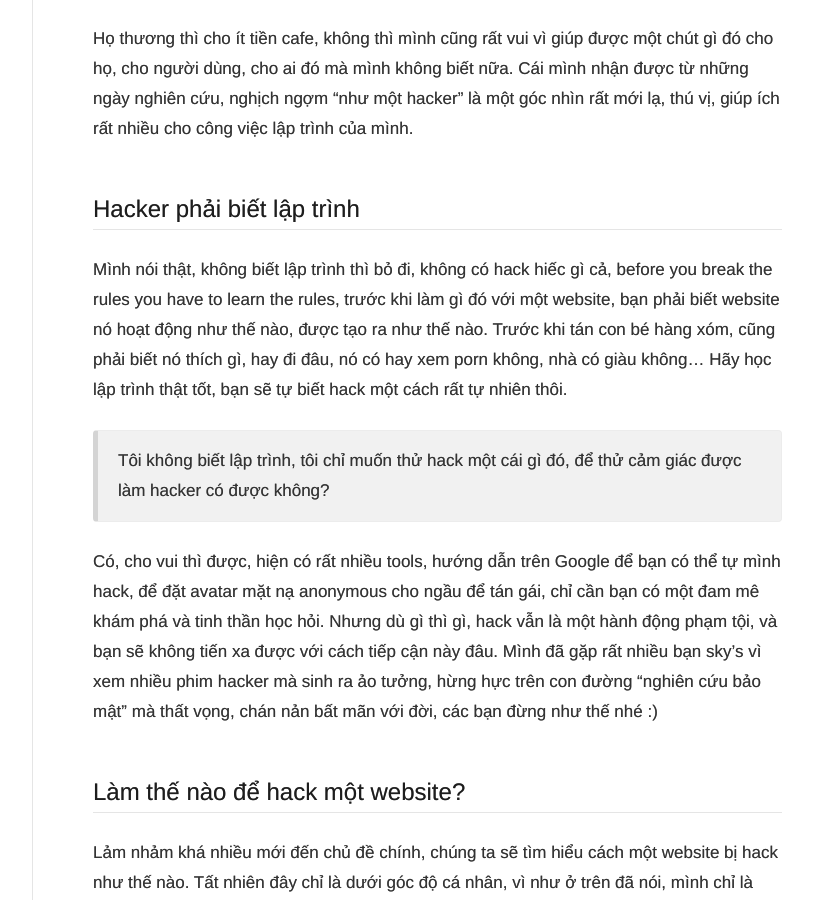
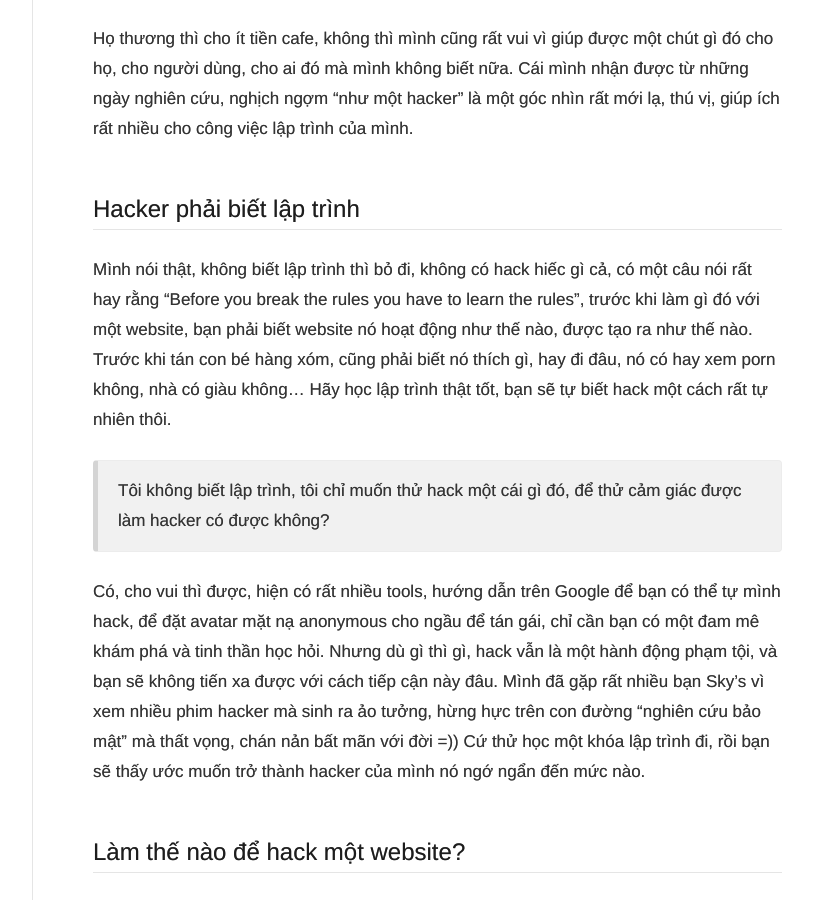
Before and after one commit to nguyentest/laptrinhcuocsong, a Jekyll site: the page built from _posts/2017-08-28-hoc-lam-hacker.md, in a window 1280 px wide and 900 px high, scrolled down 980 px. Shown: the whole window, without its empty margins (358-1171 px from the left). Built offline with Jekyll 4.4.1, drawn with Linux system fonts in a browser that asks for light colours; some of the changed text lies outside the part shown.

Commit message:
Update 2017-08-28-hoc-lam-hacker.md

```diff
--- a/_posts/2017-08-28-hoc-lam-hacker.md
+++ b/_posts/2017-08-28-hoc-lam-hacker.md
@@ -22,11 +22,11 @@ Họ thương thì cho ít tiền cafe, không thì mình cũng rất vui vì gi
 
 ## Hacker phải biết lập trình
 
-Mình nói thật, không biết lập trình thì bỏ đi, không có hack hiếc gì cả, before you break the rules you have to learn the rules, trước khi làm gì đó với một website, bạn phải biết website nó hoạt động như thế nào, được tạo ra như thế nào. Trước khi tán con bé hàng xóm, cũng phải biết nó thích gì, hay đi đâu, nó có hay xem porn không, nhà có giàu không... Hãy học lập trình thật tốt, bạn sẽ tự biết hack một cách rất tự nhiên thôi.
+Mình nói thật, không biết lập trình thì bỏ đi, không có hack hiếc gì cả, có một câu nói rất hay rằng "Before you break the rules you have to learn the rules", trước khi làm gì đó với một website, bạn phải biết website nó hoạt động như thế nào, được tạo ra như thế nào. Trước khi tán con bé hàng xóm, cũng phải biết nó thích gì, hay đi đâu, nó có hay xem porn không, nhà có giàu không... Hãy học lập trình thật tốt, bạn sẽ tự biết hack một cách rất tự nhiên thôi.
 
 > Tôi không biết lập trình, tôi chỉ muốn thử hack một cái gì đó, để thử cảm giác được làm hacker có được không?
 
-Có, cho vui thì được, hiện có rất nhiều tools, hướng dẫn trên Google để bạn có thể tự mình hack, để đặt avatar mặt nạ anonymous cho ngầu để tán gái, chỉ cần bạn có một đam mê khám phá và tinh thần học hỏi. Nhưng dù gì thì gì, hack vẫn là một hành động phạm tội, và bạn sẽ không tiến xa được với cách tiếp cận này đâu. Mình đã gặp rất nhiều bạn sky's vì xem nhiều phim hacker mà sinh ra ảo tưởng, hừng hực trên con đường "nghiên cứu bảo mật" mà thất vọng, chán nản bất mãn với đời, các bạn đừng như thế nhé :)
+Có, cho vui thì được, hiện có rất nhiều tools, hướng dẫn trên Google để bạn có thể tự mình hack, để đặt avatar mặt nạ anonymous cho ngầu để tán gái, chỉ cần bạn có một đam mê khám phá và tinh thần học hỏi. Nhưng dù gì thì gì, hack vẫn là một hành động phạm tội, và bạn sẽ không tiến xa được với cách tiếp cận này đâu. Mình đã gặp rất nhiều bạn Sky's vì xem nhiều phim hacker mà sinh ra ảo tưởng, hừng hực trên con đường "nghiên cứu bảo mật" mà thất vọng, chán nản bất mãn với đời =)) Cứ thử học một khóa lập trình đi, rồi bạn sẽ thấy ước muốn trở thành hacker của mình nó ngớ ngẩn đến mức nào.
 
 ## Làm thế nào để hack một website?
 
@@ -60,4 +60,4 @@ Thực tế thì vẫn có những con đường khác, cái này thì tùy từ
 
 ## Kết luận
 
-Hack cần tư duy lập trình tốt và sự sáng tạo, tìm hiểu về bảo mật thông tin, Những mánh khóe, thủ thuật mà hacker sử dụng có ích giúp bạn lập trình tốt hơn. Tất cả các lập trình viên nên tạo thói quen "đa nghi", đứng dưới góc nhìn của hacker để lập trình tốt hơn khi xây dựng một ứng dụng an toàn
+Hack cần tư duy lập trình tốt và sự sáng tạo, tìm hiểu về bảo mật thông tin, Những mánh khóe, thủ thuật mà hacker sử dụng có ích giúp bạn lập trình tốt hơn. Tất cả các lập trình viên nên tạo thói quen "đa nghi", đứng dưới góc nhìn của hacker để lập trình tốt hơn khi xây dựng một ứng dụng an toàn.
```
